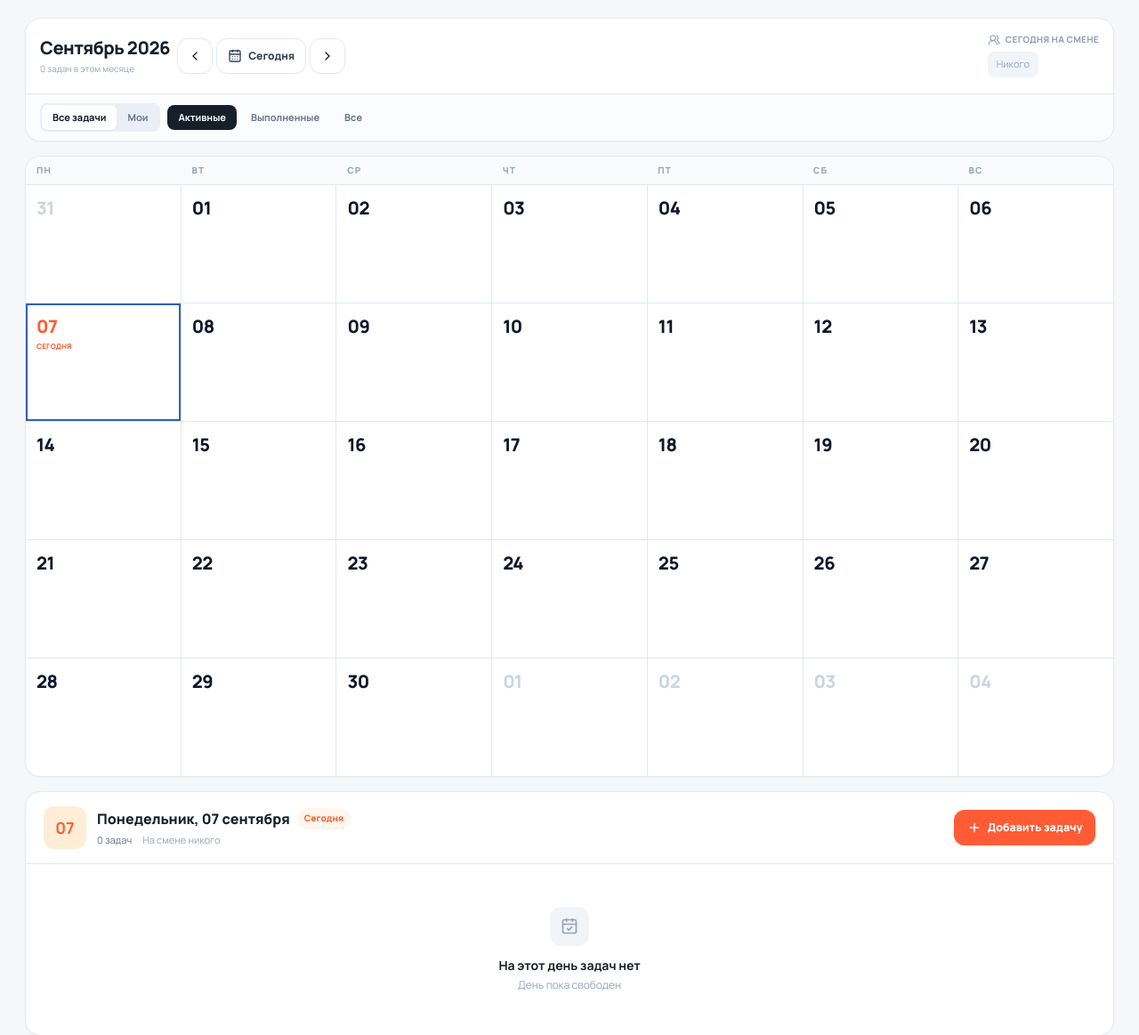
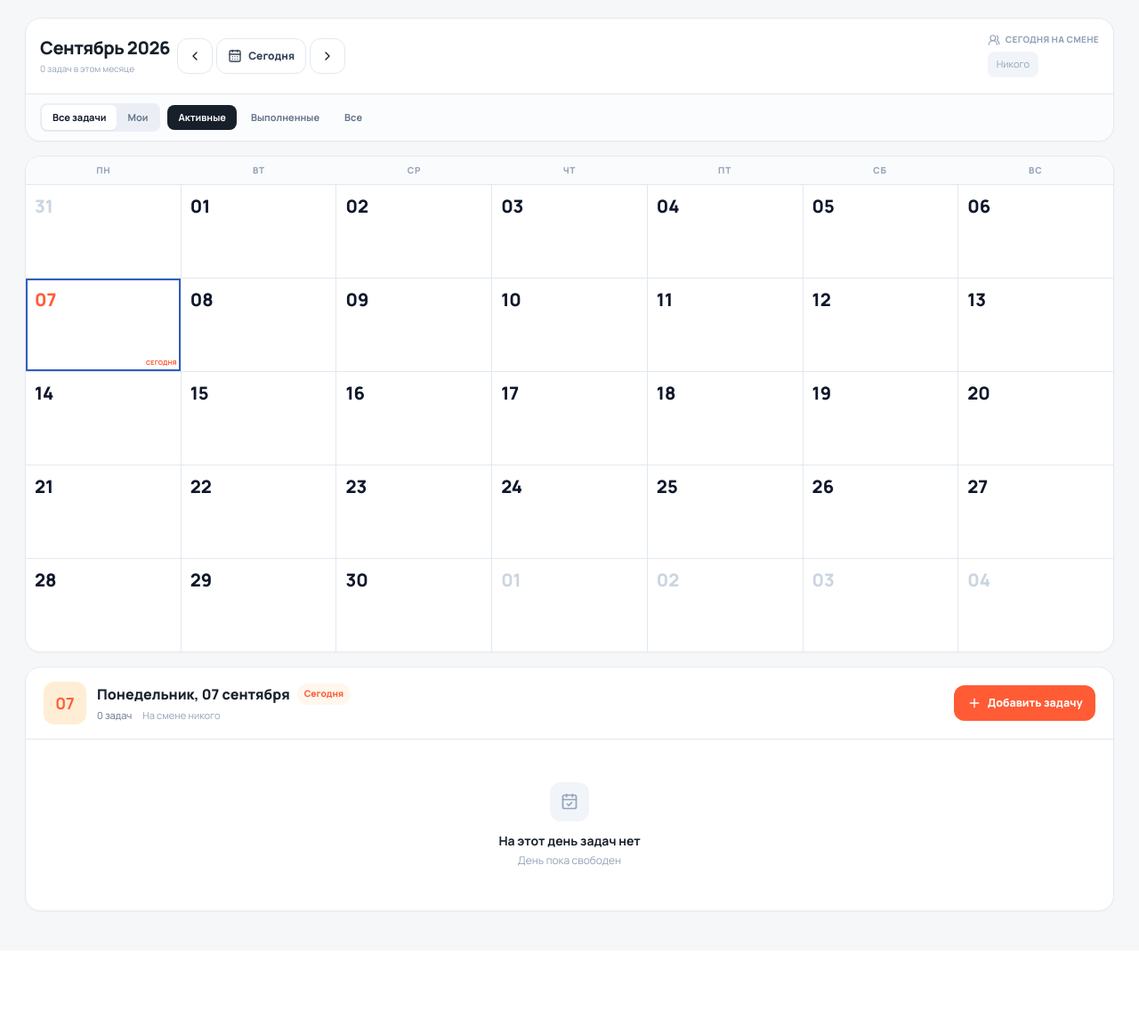
Before and after one commit to EscapingKotaro/SuperMeatCHV, a Django app: page /calendar/ in a window 1280 px wide. Shown: the part 182-1345 px from the top of the page at 89% size. After the commit the page ends 1207 px from the top, so only its background shows below. Run offline with Django 5.2, Linux system fonts and the light colour scheme; the visitor is signed in with stand-in values (Sample User, id 1); data comes from the database, SQL or seed files in the repository; data that the repository does not hold is empty; some libraries are stand-ins or nearby versions.

Commit message:
Update calendar.html

```diff
--- a/crm/templates/crm/calendar.html
+++ b/crm/templates/crm/calendar.html
@@ -147,28 +147,35 @@
 
     <!-- Заголовки дней -->
     <div class="grid grid-cols-7 border-b bg-[#FAFBFC]">
-        <div class="py-2 text-center text-[9px] font-extrabold uppercase tracking-[0.08em] text-slate-400 sm:px-3 sm:text-left sm:text-[10px] sm:tracking-[0.12em]">Пн</div>
-        <div class="py-2 text-center text-[9px] font-extrabold uppercase tracking-[0.08em] text-slate-400 sm:px-3 sm:text-left sm:text-[10px] sm:tracking-[0.12em]">Вт</div>
-        <div class="py-2 text-center text-[9px] font-extrabold uppercase tracking-[0.08em] text-slate-400 sm:px-3 sm:text-left sm:text-[10px] sm:tracking-[0.12em]">Ср</div>
-        <div class="py-2 text-center text-[9px] font-extrabold uppercase tracking-[0.08em] text-slate-400 sm:px-3 sm:text-left sm:text-[10px] sm:tracking-[0.12em]">Чт</div>
-        <div class="py-2 text-center text-[9px] font-extrabold uppercase tracking-[0.08em] text-slate-400 sm:px-3 sm:text-left sm:text-[10px] sm:tracking-[0.12em]">Пт</div>
-        <div class="py-2 text-center text-[9px] font-extrabold uppercase tracking-[0.08em] text-slate-400 sm:px-3 sm:text-left sm:text-[10px] sm:tracking-[0.12em]">Сб</div>
-        <div class="py-2 text-center text-[9px] font-extrabold uppercase tracking-[0.08em] text-slate-400 sm:px-3 sm:text-left sm:text-[10px] sm:tracking-[0.12em]">Вс</div>
+        <div class="py-2 text-center text-[9px] font-extrabold uppercase tracking-[0.08em] text-slate-400 sm:text-[10px]">Пн</div>
+        <div class="py-2 text-center text-[9px] font-extrabold uppercase tracking-[0.08em] text-slate-400 sm:text-[10px]">Вт</div>
+        <div class="py-2 text-center text-[9px] font-extrabold uppercase tracking-[0.08em] text-slate-400 sm:text-[10px]">Ср</div>
+        <div class="py-2 text-center text-[9px] font-extrabold uppercase tracking-[0.08em] text-slate-400 sm:text-[10px]">Чт</div>
+        <div class="py-2 text-center text-[9px] font-extrabold uppercase tracking-[0.08em] text-slate-400 sm:text-[10px]">Пт</div>
+        <div class="py-2 text-center text-[9px] font-extrabold uppercase tracking-[0.08em] text-slate-400 sm:text-[10px]">Сб</div>
+        <div class="py-2 text-center text-[9px] font-extrabold uppercase tracking-[0.08em] text-slate-400 sm:text-[10px]">Вс</div>
     </div>
 
 
-    <!-- Мобильный месяц: компактная сетка -->
-    <div class="grid grid-cols-7 gap-px bg-slate-200 sm:hidden">
+    <!-- Единый компактный календарь для телефона и ПК -->
+    <div class="grid grid-cols-7 gap-px bg-slate-200">
 
         {% for day in days %}
         <a
             href="?start={{ day.month_start|date:'Y-m-d' }}&day={{ day.date|date:'Y-m-d' }}&scope={{ scope }}&state={{ state }}"
-            class="relative flex aspect-square min-w-0 flex-col items-center justify-center bg-white px-0.5 py-1
-            {% if not day.in_month %}bg-slate-50/80{% endif %}
+            class="relative flex min-h-[72px] min-w-0 flex-col bg-white p-1.5 transition
+            sm:min-h-[88px] sm:p-2
+            lg:min-h-[98px] lg:p-2.5
+            xl:min-h-[104px]
+            {% if not day.in_month %}bg-slate-50/80{% else %}hover:bg-slate-50{% endif %}
             {% if day.date == selected_day %}z-10 bg-blue-50 ring-2 ring-inset ring-[#315EBC]{% elif day.date == today %}bg-orange-50{% endif %}"
         >
 
-            <span class="text-sm font-extrabold leading-none
+            <div class="flex items-start justify-between gap-1">
+
+                <span class="text-base font-extrabold leading-none
+                    sm:text-lg
+                    lg:text-xl
                     {% if not day.in_month %}text-slate-300
                     {% elif day.date == today %}text-[#FF5C35]
                     {% elif day.date == selected_day %}text-[#315EBC]
@@ -176,105 +183,57 @@
                     {{ day.date|date:"d" }}
                 </span>
 
-            <div class="mt-1 flex h-3 items-center justify-center gap-1">
+                {% if day.task_count %}
+                <span class="grid min-w-4 place-items-center rounded-full bg-slate-100 px-1 py-0.5 text-[7px] font-extrabold text-slate-500 sm:min-w-5 sm:text-[8px]">
+                    {{ day.task_count }}
+                </span>
+                {% endif %}
+
+            </div>
+
+
+            <div class="mt-auto flex flex-wrap items-center gap-1 pt-1.5">
 
                 {% if day.task_count %}
+                <span
+                    class="flex items-center gap-1 text-[8px] font-bold text-slate-500 sm:text-[9px]"
+                    title="{{ day.task_count }} задач"
+                >
                     <span class="h-1.5 w-1.5 rounded-full
                         {% if day.date == today %}bg-[#FF5C35]
                         {% elif day.date == selected_day %}bg-[#315EBC]
                         {% else %}bg-blue-400{% endif %}">
                     </span>
+
+                    <span class="hidden md:inline">
+                        {{ day.task_count }}
+                    </span>
+                </span>
                 {% endif %}
 
+
                 {% if day.workers %}
-                <span class="flex items-center gap-0.5 text-[8px] font-bold text-emerald-600">
-                    <i data-lucide="users" class="h-2.5 w-2.5"></i>
+                <span
+                    class="flex items-center gap-0.5 rounded-md bg-emerald-50 px-1 py-0.5 text-[8px] font-bold text-emerald-600 sm:gap-1 sm:px-1.5 sm:text-[9px]"
+                    title="На смене: {{ day.working_names }}"
+                >
+                    <i data-lucide="users" class="h-2.5 w-2.5 sm:h-3 sm:w-3"></i>
                     {{ day.workers|length }}
                 </span>
                 {% endif %}
 
             </div>
 
-            {% if day.task_count %}
-            <span class="absolute right-1 top-1 rounded-full bg-slate-100 px-1 text-[7px] font-extrabold text-slate-500">
-                {{ day.task_count }}
+
+            {% if day.date == today %}
+            <span class="absolute bottom-1 right-1 hidden text-[7px] font-extrabold uppercase tracking-wide text-[#FF5C35] lg:block">
+                сегодня
             </span>
             {% endif %}
 
         </a>
         {% endfor %}
-    </div>
 
-
-    <!-- Desktop/tablet месяц -->
-    <div class="hidden grid-cols-7 gap-px bg-slate-200 sm:grid">
-        {% for day in days %}
-        <a
-            href="?start={{ day.month_start|date:'Y-m-d' }}&day={{ day.date|date:'Y-m-d' }}&scope={{ scope }}&state={{ state }}"
-            class="relative min-h-[132px] bg-white p-3 transition
-            {% if not day.in_month %}bg-slate-50/70 text-slate-300{% else %}hover:bg-slate-50{% endif %}
-            {% if day.date == selected_day %}z-10 bg-blue-50/70 ring-2 ring-inset ring-[#315EBC]{% elif day.date == today %}bg-orange-50/45{% endif %}"
-        >
-            <div class="mb-2 flex items-start justify-between gap-2">
-                <div>
-                    <div class="text-xl font-extrabold tracking-tight
-                        {% if not day.in_month %}text-slate-300{% elif day.date == today %}text-[#FF5C35]{% elif day.date == selected_day %}text-[#315EBC]{% else %}text-slate-900{% endif %}">
-                        {{ day.date|date:"d" }}
-                    </div>
-
-                    {% if day.date == today %}
-                    <div class="mt-0.5 text-[8px] font-extrabold uppercase tracking-wide text-[#FF5C35]">
-                        Сегодня
-                    </div>
-                    {% endif %}
-                </div>
-
-                <div class="flex items-center gap-1">
-                    {% if day.workers %}
-                    <span
-                        class="flex items-center gap-1 rounded-md bg-emerald-50 px-1.5 py-1 text-[9px] font-bold text-emerald-600"
-                        title="На смене: {{ day.working_names }}"
-                    >
-                        <i data-lucide="users" class="h-3 w-3"></i>
-                        {{ day.workers|length }}
-                    </span>
-                    {% endif %}
-
-                    {% if day.task_count %}
-                    <span class="grid min-w-6 place-items-center rounded-md bg-slate-100 px-1.5 py-1 text-[9px] font-extrabold text-slate-600">
-                        {{ day.task_count }}
-                    </span>
-                    {% endif %}
-                </div>
-            </div>
-
-            <div class="space-y-1">
-                {% for item in day.items %}
-                <div class="flex min-w-0 items-center gap-1.5 rounded-md px-2 py-1.5 text-[9px]
-                    {% if item.is_done %}bg-emerald-50 text-emerald-700
-                    {% elif item.is_overdue_now %}bg-red-50 text-red-700
-                    {% else %}bg-blue-50 text-slate-700{% endif %}">
-
-                    {% if item.scheduled_at %}
-                    <b class="shrink-0">
-                        {{ item.scheduled_at|date:"H:i" }}
-                    </b>
-                    {% endif %}
-
-                    <span class="truncate font-semibold">
-                        {{ item.title }}
-                    </span>
-                </div>
-                {% endfor %}
-
-                {% if day.more_count %}
-                <span class="block px-1 pt-1 text-[9px] font-bold text-[#315EBC]">
-                    +{{ day.more_count }} ещё
-                </span>
-                {% endif %}
-            </div>
-        </a>
-        {% endfor %}
     </div>
 
 </section>
```
Lines whose indentation alone changed are shown as unchanged.
